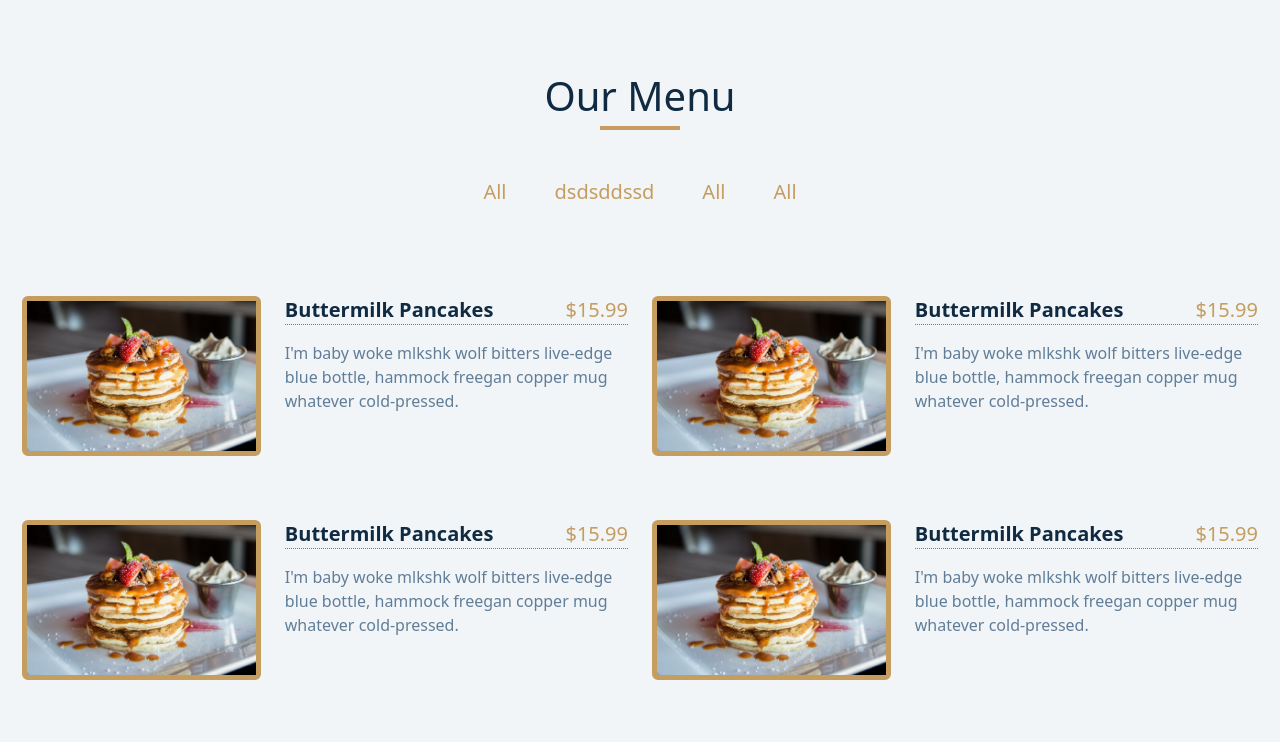
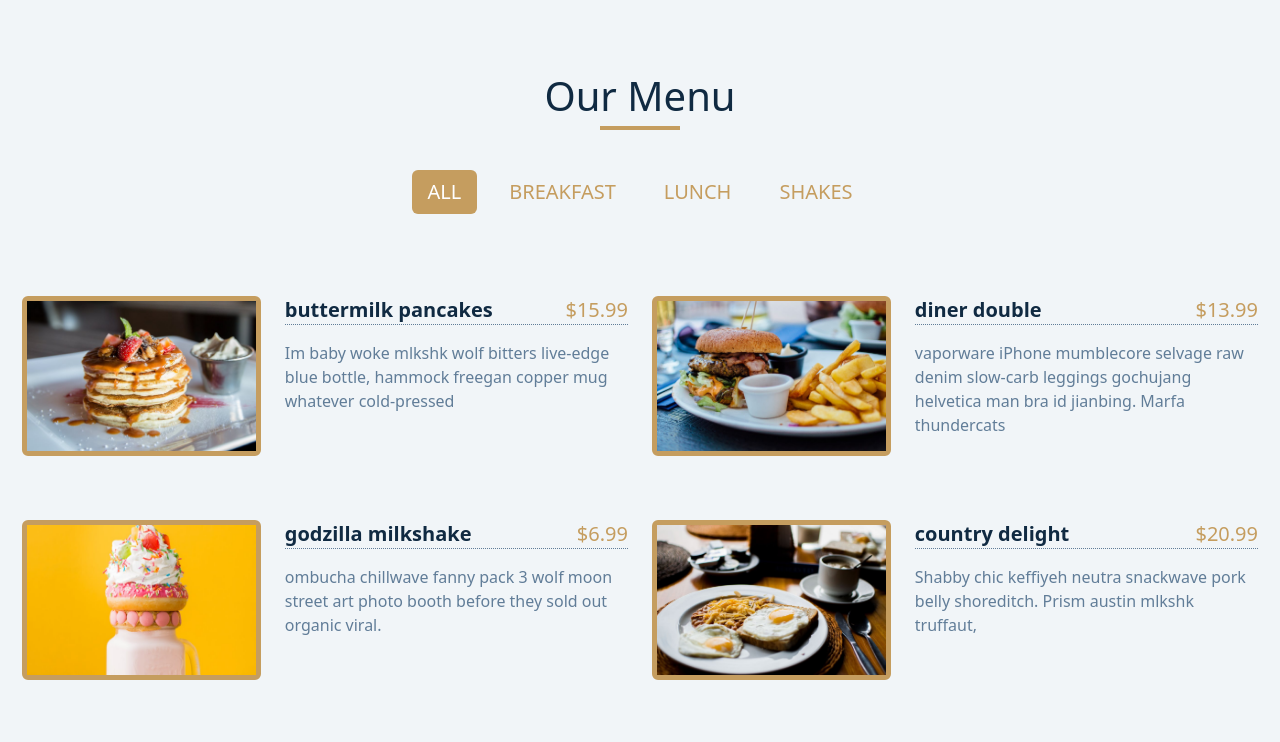
Before and after one commit to AlirezaDev00/menuProject, a React (Vite) app: page /menu/all in a window 1280 px wide. Shown: the top 742 px of the page. Built offline with nearby package versions, Linux system fonts and the light colour scheme.

Commit message:
feat : coding all logic of project and Ending Exercise

```diff
--- a/public/Data/data.json
+++ b/public/Data/data.json
@@ -4,7 +4,7 @@
     "title": "buttermilk pancakes",
     "category": "breakfast",
     "price": 15.99,
-    "img": "./images/item-1.jpeg",
+    "img": "/images/item-1.jpeg",
     "desc": "Im baby woke mlkshk wolf bitters live-edge blue bottle, hammock freegan copper mug whatever cold-pressed "
   },
   {
@@ -12,7 +12,7 @@
     "title": "diner double",
     "category": "lunch",
     "price": 13.99,
-    "img": "./images/item-2.jpeg",
+    "img": "/images/item-2.jpeg",
     "desc": "vaporware iPhone mumblecore selvage raw denim slow-carb leggings gochujang helvetica man bra id jianbing. Marfa thundercats "
   },
   {
@@ -20,7 +20,7 @@
     "title": "godzilla milkshake",
     "category": "shakes",
     "price": 6.99,
-    "img": "./images/item-3.jpeg",
+    "img": "/images/item-3.jpeg",
     "desc": "ombucha chillwave fanny pack 3 wolf moon street art photo booth before they sold out organic viral."
   },
   {
@@ -28,7 +28,7 @@
     "title": "country delight",
     "category": "breakfast",
     "price": 20.99,
-    "img": "./images/item-4.jpeg",
+    "img": "/images/item-4.jpeg",
     "desc": "Shabby chic keffiyeh neutra snackwave pork belly shoreditch. Prism austin mlkshk truffaut, "
   },
   {
@@ -36,7 +36,7 @@
     "title": "egg attack",
     "category": "lunch",
     "price": 22.99,
-    "img": "./images/item-5.jpeg",
+    "img": "/images/item-5.jpeg",
     "desc": "franzen vegan pabst bicycle rights kickstarter pinterest meditation farm-to-table 90"
   },
   {
@@ -44,7 +44,7 @@
     "title": "oreo dream",
     "category": "shakes",
     "price": 18.99,
-    "img": "./images/item-6.jpeg",
+    "img": "/images/item-6.jpeg",
     "desc": "Portland chicharrones ethical edison bulb, palo santo craft beer chia heirloom iPhone everyday"
   },
   {
@@ -52,7 +52,7 @@
     "title": "bacon overflow",
     "category": "breakfast",
     "price": 8.99,
-    "img": "./images/item-7.jpeg",
+    "img": "/images/item-7.jpeg",
     "desc": "carry jianbing normcore freegan. Viral single-origin coffee live-edge, pork belly cloud bread iceland put a bird "
   },
   {
@@ -60,7 +60,7 @@
     "title": "american classic",
     "category": "lunch",
     "price": 12.99,
-    "img": "./images/item-8.jpeg",
+    "img": "/images/item-8.jpeg",
     "desc": "on it tumblr kickstarter thundercats migas everyday carry squ palo santo leggings. Food truck truffaut  "
   },
   {
@@ -68,7 +68,7 @@
     "title": "quarantine buddy",
     "category": "shakes",
     "price": 16.99,
-    "img": "./images/item-9.jpeg",
+    "img": "/images/item-9.jpeg",
     "desc": "skateboard fam synth authentic semiotics. Live-edge lyft af, edison bulb yuccie crucifix microdosing."
   }
 ]
--- a/src/App.jsx
+++ b/src/App.jsx
@@ -1,13 +1,12 @@
 import { useEffect, useState } from "react";
 import Header from "./Components/Header/Header";
-// import Main from "./Components/Main/Main";
 import router from "./Routes";
 import { useRoutes } from "react-router-dom";
 
 function App() {
   const [products, setProducts] = useState(null);
   const [categories, setCategories] = useState([]);
-  const routes = useRoutes(router)
+  const routes = useRoutes(router(products))
 
   useEffect(() => {
     const getData = async () => {
@@ -17,7 +16,7 @@ function App() {
         setProducts(data);
         const allCategories = data.map((product) => product.category);
         const categoriesSet = new Set(allCategories);
-        setCategories([...categoriesSet]);
+        setCategories(["all" , ...categoriesSet ]);
       } catch (err) {
         alert("an error : ", err);
       }
--- a/src/Components/Header/Header.jsx
+++ b/src/Components/Header/Header.jsx
@@ -1,11 +1,11 @@
 import Menu from "./Menu/Menu";
 import Title from "./Title/Title";
 
-function Header() {
+function Header({categories}) {
   return (
     <header className="flex items-center flex-col min-h-70 justify-center gap-10">
           <Title></Title>
-          <Menu></Menu>
+          <Menu categories={categories}></Menu>
     </header>
   );
 }
--- a/src/Components/Header/Menu/Menu.jsx
+++ b/src/Components/Header/Menu/Menu.jsx
@@ -1,35 +1,22 @@
-function Menu() {
+import { Link, useLocation, useParams } from "react-router-dom";
+
+function Menu({ categories }) {
+  const location = useLocation()
+  const param = location.pathname.split("/")[2]
+
+
   return (
     <nav className="flex items-center justify-center">
       <ul className="flex gap-4">
-        <li>
-          <button className="btn group">
-            <span className="btn_content">
-              All
-            </span>
-          </button>
-        </li>
-        <li>
-          <button className="btn group">
-            <span className="btn_content">
-              dsdsddssd
-            </span>
-          </button>
-        </li>
-        <li>
-          <button className="btn group">
-            <span className="btn_content">
-              All
-            </span>
-          </button>
-        </li>
-        <li>
-          <button className="btn group">
-            <span className="btn_content">
-              All
-            </span>
-          </button>
-        </li>
+        {categories.map((category) => (
+          <li key={category}>
+            <Link to={`menu/${category}`}>
+              <button className={`btn group ${category === param ? "active" : ""}`}>
+                <span className="btn_content">{category.toUpperCase()}</span>
+              </button>
+            </Link>
+          </li>
+        ))}
       </ul>
     </nav>
   );
--- a/src/Components/Main/Main.jsx
+++ b/src/Components/Main/Main.jsx
@@ -1,17 +1,26 @@
+import { useParams } from "react-router-dom";
+import useFilterItems from "../../hook/useFilterItems/useFilterItems";
 import Product from "./Product/Product";
 
-function Main() {
+function Main({ products }) {
+  const parameter = useParams();
+  let filteredItems = null;
+  if (products) {
+    filteredItems = useFilterItems(products, parameter.category);
+  }
+
+
   return (
     <main className="flex flex-wrap  gap-y-16">
-      <Product></Product>
-      <Product></Product>
-      <Product></Product>
-      <Product></Product>
-      <Product></Product>
-      <Product></Product>
-      <Product></Product>
-      <Product></Product>
-      <Product></Product>
+      {filteredItems ? (
+        <>
+          {filteredItems.map((product) => (
+            <Product key={product.id} {...product}></Product>
+          ))}
+        </>
+      ) : (
+        <p className="text-center w-full">Loading...</p>
+      )}
     </main>
   );
 }
--- a/src/Components/Main/Product/Product.jsx
+++ b/src/Components/Main/Product/Product.jsx
@@ -1,20 +1,18 @@
-function Product() {
+function Product({ title, img, price, desc}) {
   return (
     <div className="flex h-full items-start gap-6 w-[50%] px-3">
       <div className="border-main border-5 rounded-md flex-2">
-              <img src="/images/item-1.jpeg" className="h-[150px]" alt="" />
+        <img src={img} className="h-[150px] object-cover w-full" />
       </div>
       <div className="flex-3 flex flex-col gap-4">
         <div className="flex justify-between border-b-1 border-dotted border-desc">
-                  <h2 className="text-xl text-title font-bold">Buttermilk Pancakes</h2>
-                  <span className="text-xl font-medium text-main">$15.99</span>
+          <h2 className="text-xl text-title font-bold">{title}</h2>
+          <span className="text-xl font-medium text-main">${price}</span>
         </div>
-              <p className="text-desc">
-                  I'm baby woke mlkshk wolf bitters live-edge blue bottle, hammock freegan copper mug whatever cold-pressed.
-              </p>
+        <p className="text-desc">{desc}</p>
       </div>
     </div>
-  )
+  );
 }
 
-export default Product
+export default Product;
--- a/src/Routes.jsx
+++ b/src/Routes.jsx
@@ -1,9 +1,11 @@
-import { Navigate } from "react-router-dom"
-import Main from "./Components/Main/Main"
+import { Navigate } from "react-router-dom";
+import Main from "./Components/Main/Main";
 
-const router = [
-    { path: "/menu/:category", element: <Main></Main> },
-    {path: "*" , element: <Navigate to="/menu/all"></Navigate>},
-]
+const router = (mainCompData) => {
+  return [
+    { path: "/menu/:category", element: <Main products={mainCompData}></Main> },
+    { path: "*", element: <Navigate to="/menu/all"></Navigate> },
+  ];
+};
 
-export default router
+export default router;
--- /dev/null
+++ b/src/hook/useFilterItems/useFilterItems.js
@@ -0,0 +1,11 @@
+export default function useFilterItems(items , category) {
+    const filteredItems = items.filter(item => {
+        if (category !== "all") {
+            return item.category === category
+        } else {
+            return item
+        }
+    })
+
+    return filteredItems
+}
--- a/src/index.css
+++ b/src/index.css
@@ -8,6 +8,14 @@
 }
 
 @layer components {
+    .active {
+        @apply bg-main
+    }
+
+    .active .btn_content {
+        @apply text-white
+    }
+
     .btn {
         @apply px-4 py-2 transition-colors  duration-250 ease-linear rounded-md hover:bg-main cursor-pointer
     }
```
Lines whose indentation alone changed are shown as unchanged.
